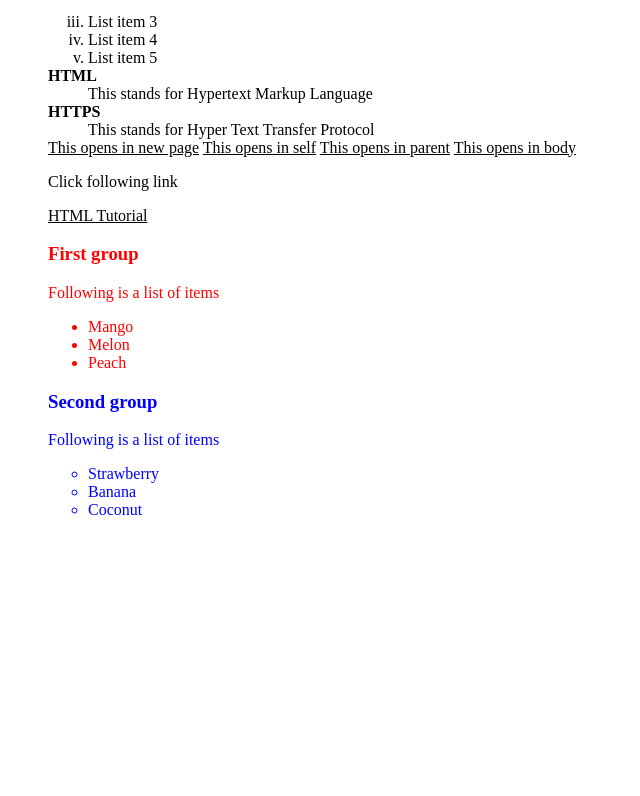
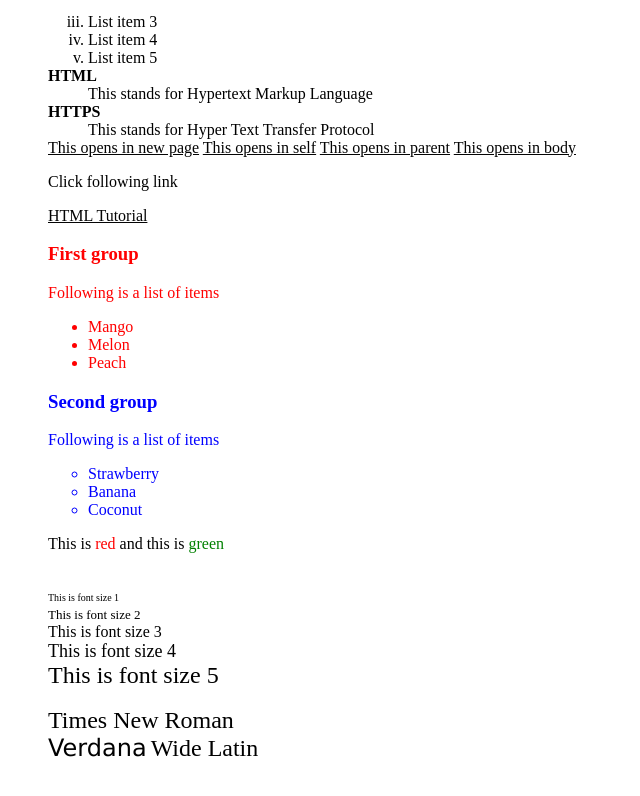
Before and after one commit to shawere/repository, a plain HTML site: page index.html in a window 1280 px wide. Shown: the part 2217-3013 px from the top of the page, without its empty margins (0-640 px from the left). Before the commit the page ends 2752 px from the top, so only its background shows below. Drawn offline with Linux system fonts and the light colour scheme.

Commit message:
Commit 15

```diff
--- a/index.html
+++ b/index.html
@@ -272,7 +272,7 @@ the distance between cell borders and the content within a cell
             <a href="https://youtube.com" target="_top">This opens in body</a>
 
             <!--Setting Link Colors-->
-            <body alink="#54A250" link="#040404" vlink="#F40633">
+            <body alink="#54A250" link="#040404" vlink="#F50633">
                 <p>Click following link</p>
                 <a href="/html/index.html" target="_blank" >HTML Tutorial</a>
                 </body>
@@ -300,6 +300,33 @@ the distance between cell borders and the content within a cell
                             </ul>
                         </div>
 
+                        <!--<span> tag. In-line element-->
+                            <div>
+                            <p>This is <span style="color:red">red</span> and this is <span
+                                style="color:green">green</span></p>
+                                </div>
+                                <br>
+
+                        <div>
+                        <!--HTML Fonts-->
+                        <!--Font size-->
+                        <font size="1">This is font size 1</font><br>
+                        <font size="2">This is font size 2</font><br>
+                        <font size="3">This is font size 3</font><br>
+                        <font size="4">This is font size 4</font><br>
+                        <font size="5">This is font size 5</font><br>
+                        </div>
+                        <br>
+                        <!--Font Face-->
+                        <div>
+                        <font face="Times New Roman" size="5">Times New Roman</font><br>
+                        <font face="Verdana" size="5">Verdana</font>
+                        <font face="Wide Latin" size="5">Wide Latin</font>
+                        </div>
+                        <br>
+
+
+
 
 
 
```
